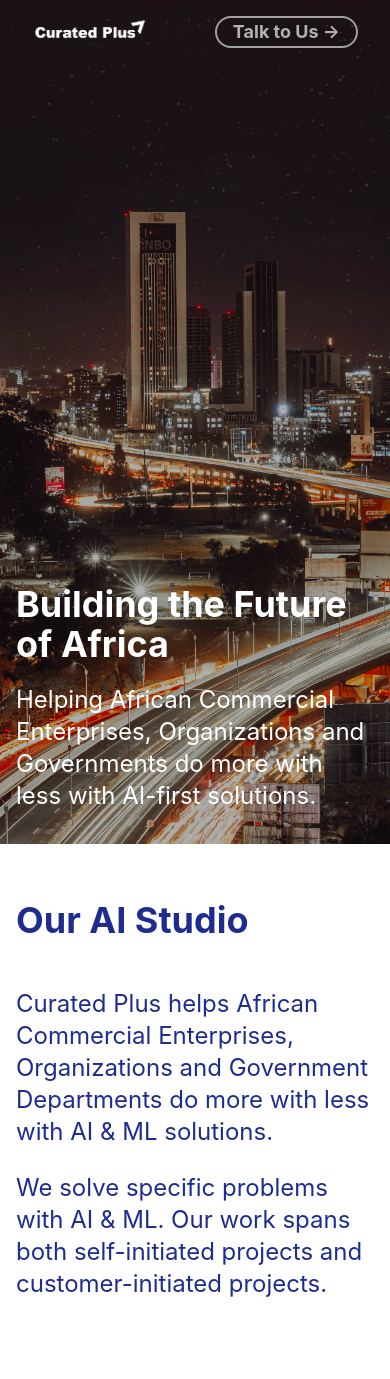
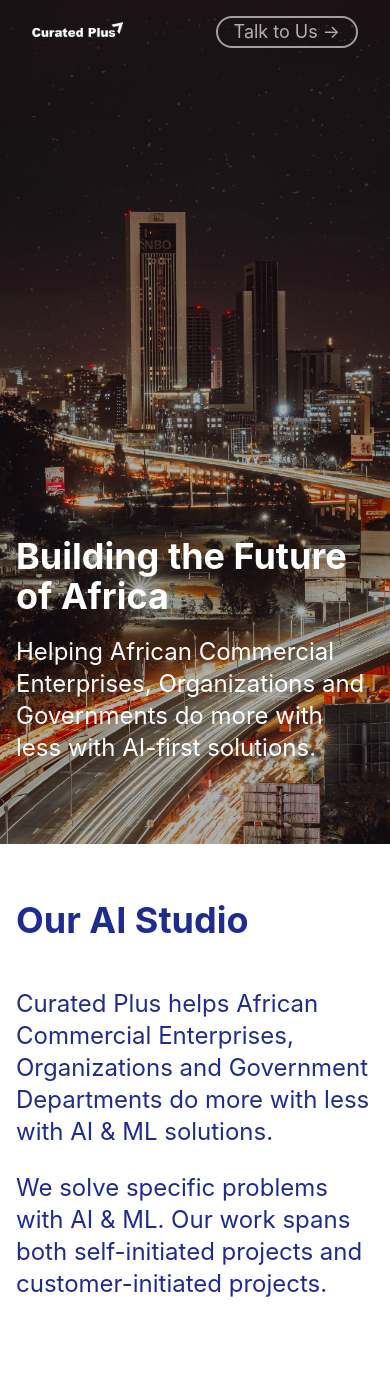
Before and after one commit to GlennOnyango/curated-devs, a PHP site: page / in a window 390 px wide. Shown: the top 1379 px of the page. Run offline with PHP 8.4, Linux system fonts and the light colour scheme; some libraries are stand-ins or nearby versions; some web fonts are replaced.

Commit message:
Phone nav and intro text fixed

```diff
--- a/src/index.php
+++ b/src/index.php
@@ -14,16 +14,15 @@
 </head>
 
 <body>
-  <section id="top" class="h-screen flex flex-col">
-    <div class="grow" id="img_section">
-      <div class="h-full w-full bg-gray-200 relative">
+  <section class="h-screen flex flex-col">
+      <div class="h-[inherit] w-full bg-gray-200 relative">
         <div
           class="px-4 md:px-24 lg:px-36 xl:px-48 pb-8 lg:py-8 text-white flex flex-col justify-between items-start h-[inherit] hero_overlay">
           <nav class="w-full z-50 lg:flex">
             <ul class="flex justify-between items-center w-full">
               <li>
                 <a href="./" aria-label="home link">
-                  <img src="./assets/Curated Plus Logo White.png" alt="TY Logistics Park FZE" class="h-12 lg:h-28" />
+                  <img src="./assets/Curated Plus Logo White.png" alt="TY Logistics Park FZE" class="h-10 lg:h-28" />
                 </a>
               </li>
 
@@ -36,7 +35,7 @@
 
                   <li class="flex justify-center p-4">
                     <a href="#talk_to_us" aria-label="blog link"
-                      class="px-4 animate-pulse rounded-full text-lg lg:text-2xl font-bold border-2">Talk to Us -></a>
+                      class="px-4 animate-pulse rounded-full text-lg lg:text-2xl font-normal md:font-bold border-2">Talk to Us -></a>
                   </li>
                 </ul>
               </li>
@@ -47,7 +46,7 @@
             <h1 class="text-4xl md:text-5xl font-bold text-start mb-5">
               Building the Future of Africa
             </h1>
-            <p class="text-2xl md:text-[35px] font-normal text-start">
+            <p class="text-2xl md:text-[35px] font-normal text-start mb-12 md:mb-0">
               Helping African Commercial Enterprises, Organizations and
               Governments do more with less with AI-first solutions.
             </p>
@@ -58,7 +57,6 @@
         <img src="./assets/Curated Plus 5.png" class="h-full w-full object-cover absolute top-0 opacity-70" alt="World class Free Zone Contract Logistics in Nigeria & West
             Africa" />
       </div>
-    </div>
   </section>
 
   <main class="main-body">
--- a/src/output.css
+++ b/src/output.css
@@ -650,10 +650,6 @@ video {
   margin-top: 2rem;
 }
 
-.block {
-  display: block;
-}
-
 .flex {
   display: flex;
 }
@@ -683,8 +679,24 @@ video {
   height: 100%;
 }
 
+.h-\[100vh\] {
+  height: 100vh;
+}
+
 .h-screen {
   height: 100vh;
+}
+
+.h-\[80vh\] {
+  height: 80vh;
+}
+
+.h-6 {
+  height: 1.5rem;
+}
+
+.h-10 {
+  height: 2.5rem;
 }
 
 .max-h-\[300px\] {
@@ -718,10 +730,6 @@ video {
 
 .w-screen {
   width: 100vw;
-}
-
-.grow {
-  flex-grow: 1;
 }
 
 @keyframes pulse {
@@ -1136,16 +1144,8 @@ select::before{
     margin-bottom: 12rem;
   }
 
-  .md\:block {
-    display: block;
-  }
-
   .md\:flex {
     display: flex;
-  }
-
-  .md\:hidden {
-    display: none;
   }
 
   .md\:w-1\/2 {
@@ -1219,6 +1219,10 @@ select::before{
   .md\:text-\[64px\] {
     font-size: 64px;
   }
+
+  .md\:font-bold {
+    font-weight: 700;
+  }
 }
 
 @media (min-width: 1024px) {
```
